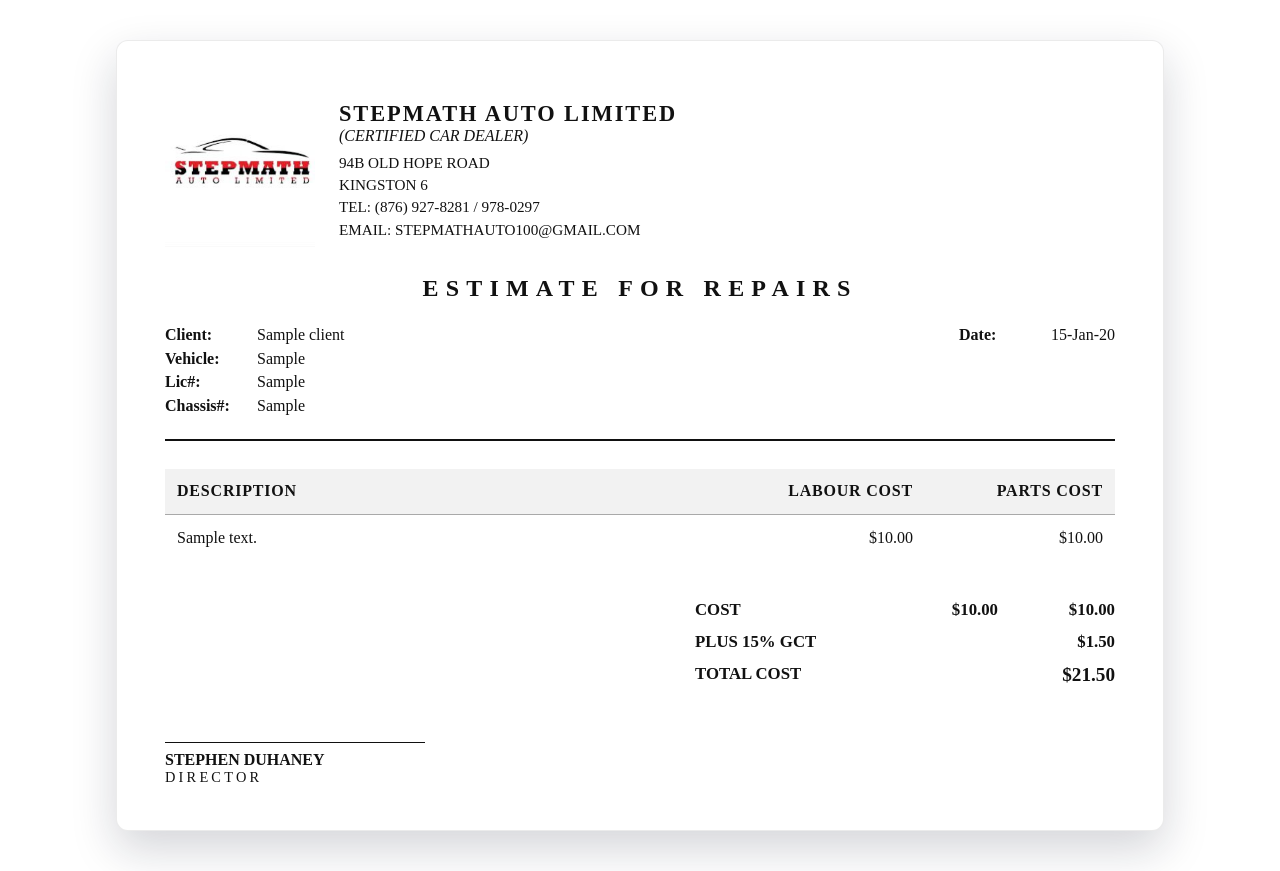
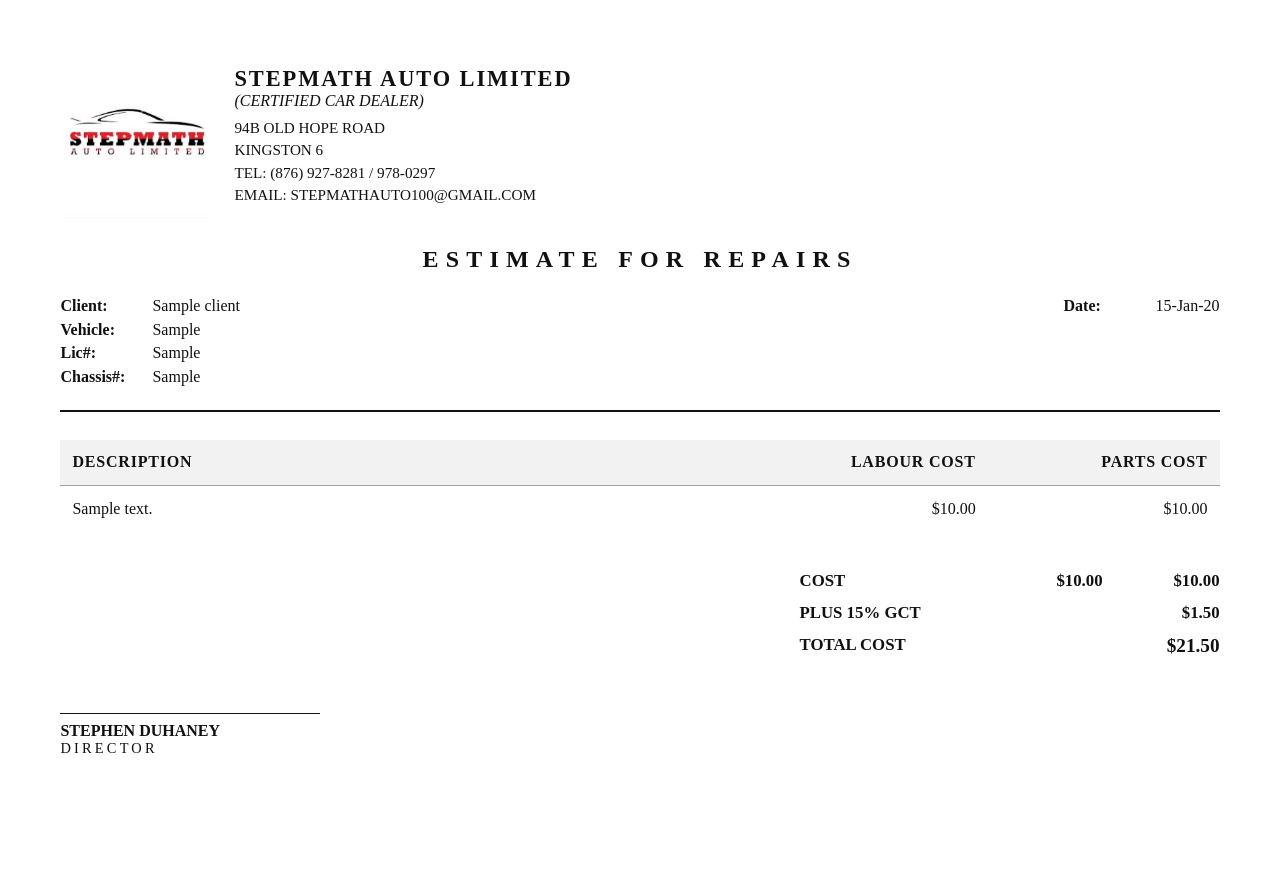
Before and after one commit to liamdatt/InvoiceGen, a Django app: template templates/invoices/detail_pdf.html in a window 1280 px wide. After the commit the page ends 753 px from the top, so only its background shows below. Run offline with Django 5.2, Linux system fonts and the light colour scheme; the template is opened without the code that fills it: values that come from a table or form of the project are taken from there, others are empty; tables that the repository leaves empty hold one stand-in row (values such as "Sample post").

Commit message:
Adjust PDF invoice layout to span full page

```diff
--- a/templates/invoices/_detail_document.html
+++ b/templates/invoices/_detail_document.html
@@ -109,12 +109,15 @@
   .invoice-paper {
     background: #ffffff;
     color: #111111;
-    width: min(950px, 100%);
+    width: 100%;
+    max-width: 950px;
+    margin: 0 auto;
     padding: 3.5rem 3rem 2.75rem;
     border: 1px solid rgba(0, 0, 0, 0.08);
     border-radius: 12px;
     box-shadow: 0 18px 45px rgba(15, 23, 42, 0.18);
     font-family: 'Times New Roman', serif;
+    box-sizing: border-box;
   }
 
   .invoice-header {
@@ -322,4 +325,29 @@
       width: 100%;
     }
   }
+
+  {% if for_pdf %}
+  .invoice-screen {
+    display: block;
+    padding: 0;
+    width: 100%;
+  }
+
+  .invoice-paper {
+    max-width: none;
+    margin: 0;
+    border: none;
+    border-radius: 0;
+    box-shadow: none;
+    padding: 18mm 16mm 14mm;
+  }
+
+  .invoice-header {
+    align-items: stretch;
+  }
+
+  .brand-block {
+    align-items: flex-start;
+  }
+  {% endif %}
 </style>
--- a/templates/invoices/detail_pdf.html
+++ b/templates/invoices/detail_pdf.html
@@ -21,14 +21,6 @@
         font-family: 'Times New Roman', serif;
       }
 
-      .invoice-screen {
-        padding: 0;
-      }
-
-      .invoice-paper {
-        box-shadow: none;
-        border: none;
-      }
     </style>
   </head>
   <body>
```
